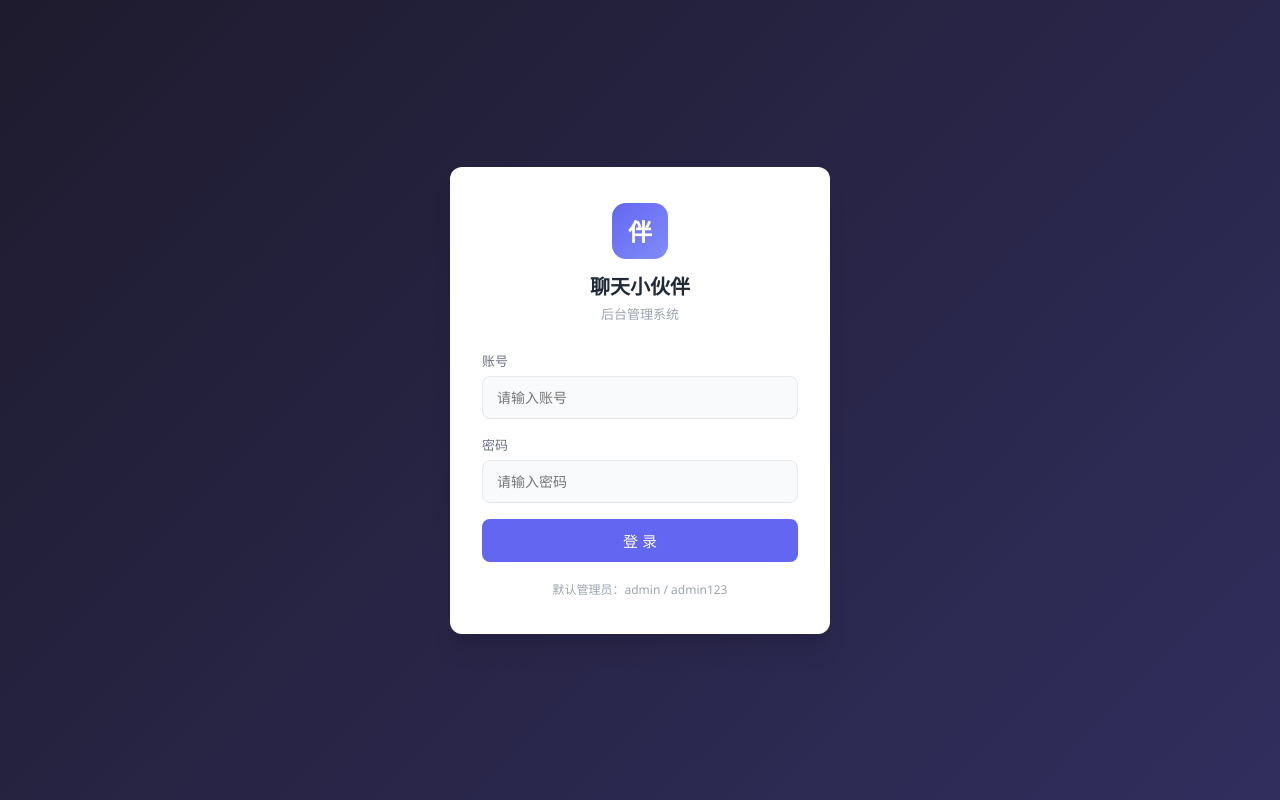
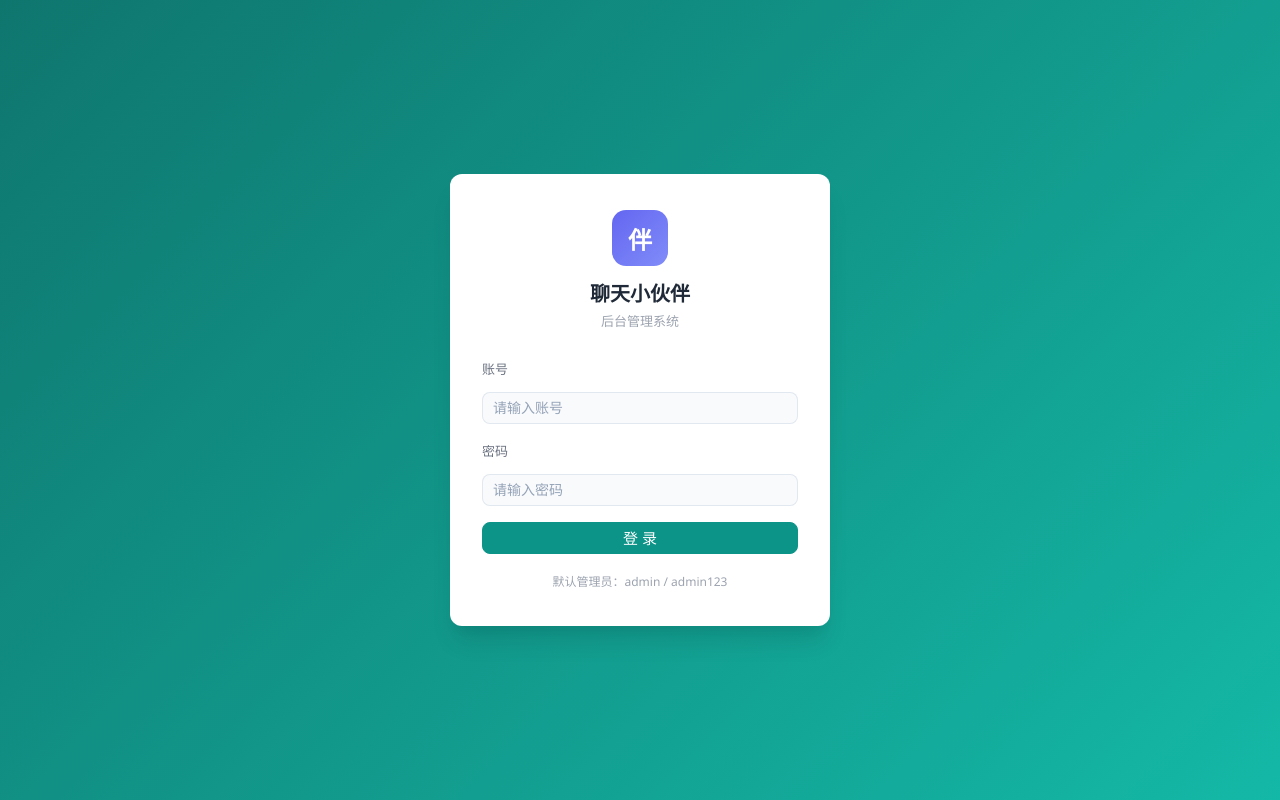
Before and after one commit to yh230/ai-assistant, a Vue app in the folder ai-assistant-frontend/: page /login in a window 1280 px wide. Built offline with nearby package versions, Linux system fonts and the light colour scheme.

Commit message:
feat(frontend): 员工登录页迁移 Element Plus

```diff
--- a/ai-assistant-frontend/src/views/LoginView.vue
+++ b/ai-assistant-frontend/src/views/LoginView.vue
@@ -7,35 +7,40 @@
         <p class="brand-sub">后台管理系统</p>
       </div>
 
-      <form class="login-form" @submit.prevent="handleLogin">
-        <div class="field">
-          <label>账号</label>
-          <input
+      <el-form
+        class="login-form"
+        label-position="top"
+        @submit.prevent="handleLogin"
+      >
+        <el-form-item label="账号">
+          <el-input
             v-model="form.username"
-            class="field-input"
             type="text"
             placeholder="请输入账号"
             autocomplete="username"
           />
-        </div>
+        </el-form-item>
 
-        <div class="field">
-          <label>密码</label>
-          <input
+        <el-form-item label="密码">
+          <el-input
             v-model="form.password"
-            class="field-input"
             type="password"
             placeholder="请输入密码"
             autocomplete="current-password"
           />
-        </div>
+        </el-form-item>
 
         <div class="form-error" v-if="errorMsg">{{ errorMsg }}</div>
 
-        <button class="login-btn" type="submit" :disabled="loading">
+        <el-button
+          class="login-btn"
+          type="primary"
+          native-type="submit"
+          :loading="loading"
+        >
           {{ loading ? '登录中…' : '登 录' }}
-        </button>
-      </form>
+        </el-button>
+      </el-form>
 
       <p class="login-tip">默认管理员：admin / admin123</p>
     </div>
@@ -87,7 +92,7 @@ async function handleLogin() {
   display: flex;
   align-items: center;
   justify-content: center;
-  background: linear-gradient(135deg, #1e1b2e 0%, #312e5e 100%);
+  background: linear-gradient(135deg, #0f766e 0%, #14b8a6 100%);
 }
 
 .login-card {
@@ -130,30 +135,18 @@ async function handleLogin() {
   color: var(--text-tertiary);
 }
 
-.field {
+.login-form :deep(.el-form-item) {
   margin-bottom: 16px;
 }
 
-.field label {
-  display: block;
+.login-form :deep(.el-form-item__label) {
   font-size: 13px;
   color: var(--text-secondary);
-  margin-bottom: 6px;
+  padding-bottom: 4px;
 }
 
-.field-input {
-  width: 100%;
-  padding: 11px 14px;
-  border: 1px solid var(--border-color);
-  border-radius: var(--border-radius-sm);
+.login-form :deep(.el-input__wrapper) {
   background: var(--bg-input);
-  color: var(--text-primary);
-  font-size: 14px;
-  outline: none;
-}
-
-.field-input:focus {
-  border-color: var(--primary);
 }
 
 .form-error {
@@ -164,23 +157,7 @@ async function handleLogin() {
 
 .login-btn {
   width: 100%;
-  padding: 11px;
-  background: var(--primary);
-  color: white;
-  border: none;
-  border-radius: var(--border-radius-sm);
   font-size: 15px;
-  cursor: pointer;
-  transition: var(--transition);
-}
-
-.login-btn:hover:not(:disabled) {
-  background: var(--primary-dark);
-}
-
-.login-btn:disabled {
-  opacity: 0.6;
-  cursor: not-allowed;
 }
 
 .login-tip {
```
